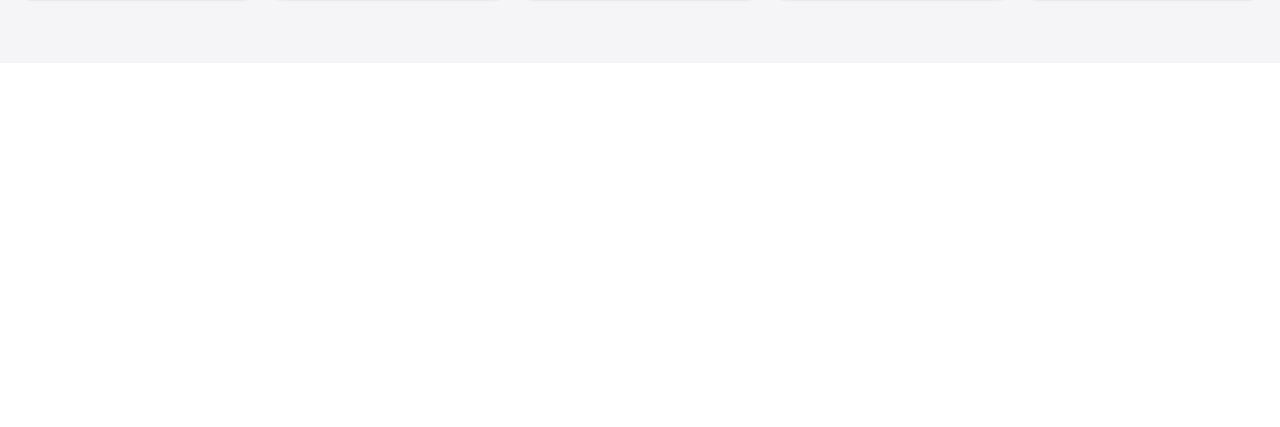
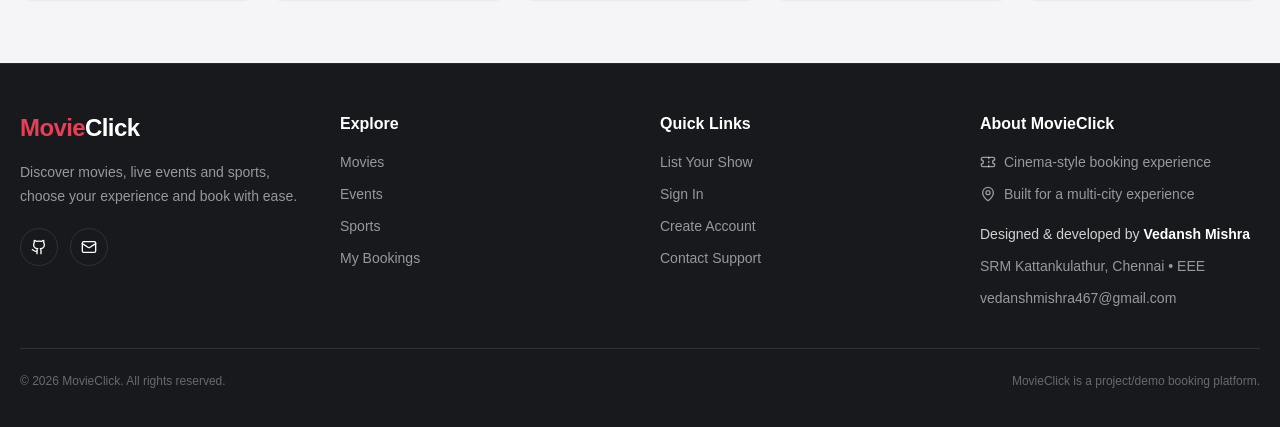
Before and after one commit to iVedansh/Movieclick, a Next.js app: page /events in a window 1280 px wide. Shown: the part 1030-1457 px from the top of the page. Before the commit the page ends 1093 px from the top, so only its background shows below. Built offline with nearby package versions, Linux system fonts and the light colour scheme; no server answers; the database is empty.

Commit message:
Add MovieClick footer globally across the website

```diff
--- a/src/app/layout.tsx
+++ b/src/app/layout.tsx
@@ -1,10 +1,11 @@
 import type { Metadata } from "next";
 import "./globals.css";
 import Header from "@/components/Header";
+import SiteFooter from "@/components/SiteFooter";
 
 export const metadata: Metadata = {
   title: "MovieClick",
-  description: "Book movie tickets easily with MovieClick",
+  description: "Book movies, events and sports with MovieClick",
 };
 
 export default function RootLayout({
@@ -17,6 +18,7 @@ export default function RootLayout({
       <body className="min-h-full flex flex-col bg-white text-gray-950 dark:bg-[#080b12] dark:text-white">
         <Header />
         <main className="flex-1 flex flex-col">{children}</main>
+        <SiteFooter />
       </body>
     </html>
   );
```
